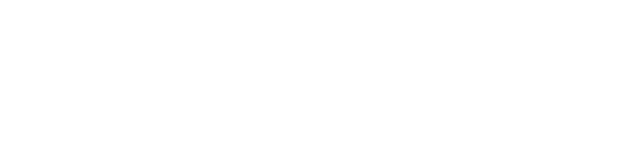
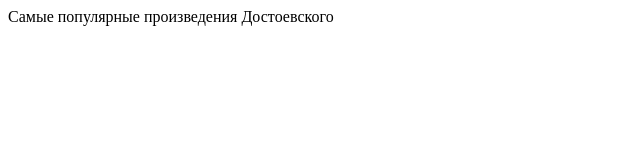
Before and after one commit to NazikAskhatova/css-1.homework, a plain HTML site: page index.html in a window 1280 px wide. Shown: the whole page, without its empty margins (0-640 px from the left). Drawn offline with Linux system fonts and the light colour scheme.

Commit message:
style css and text was added

```diff
--- a/index.html
+++ b/index.html
@@ -8,6 +8,6 @@
     <link rel="stylesheet" href="./style.css">
 </head>
 <body>
-
+    Самые популярные произведения Достоевского
 </body>
 </html>
```
